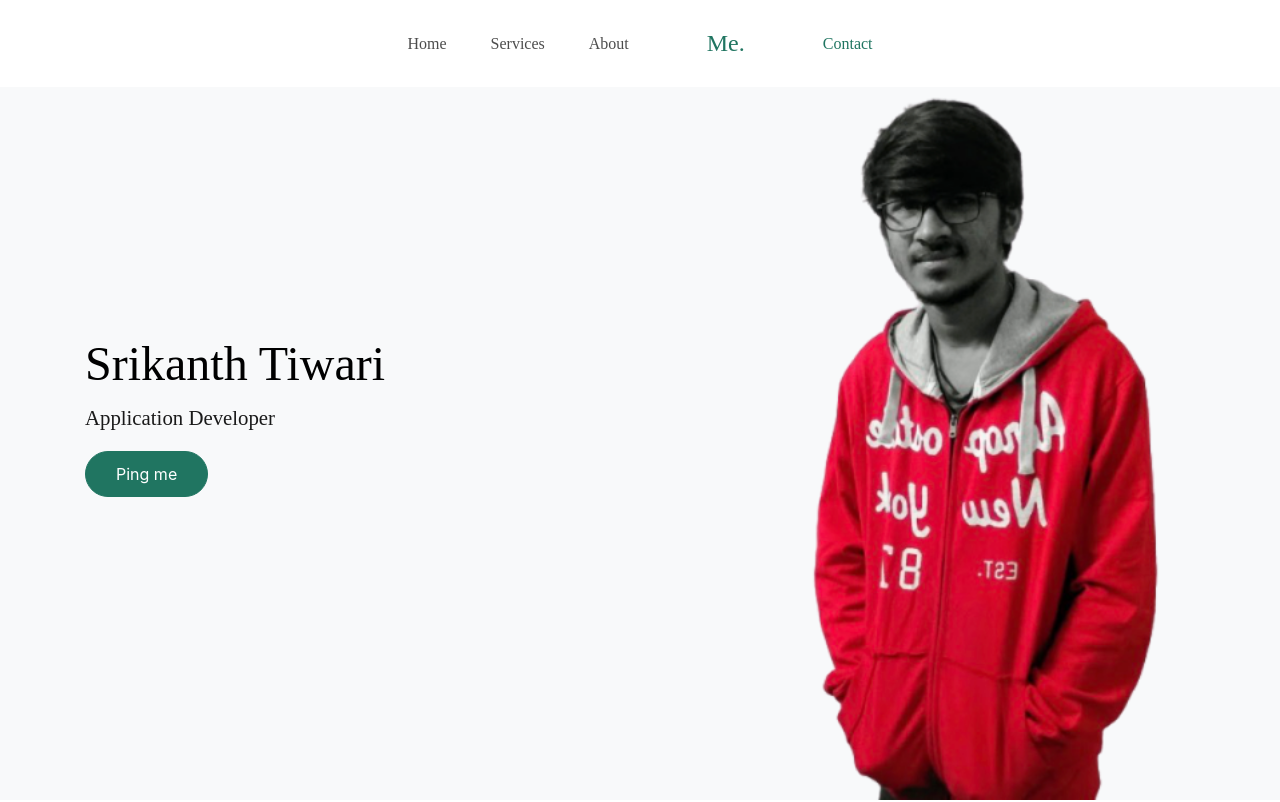
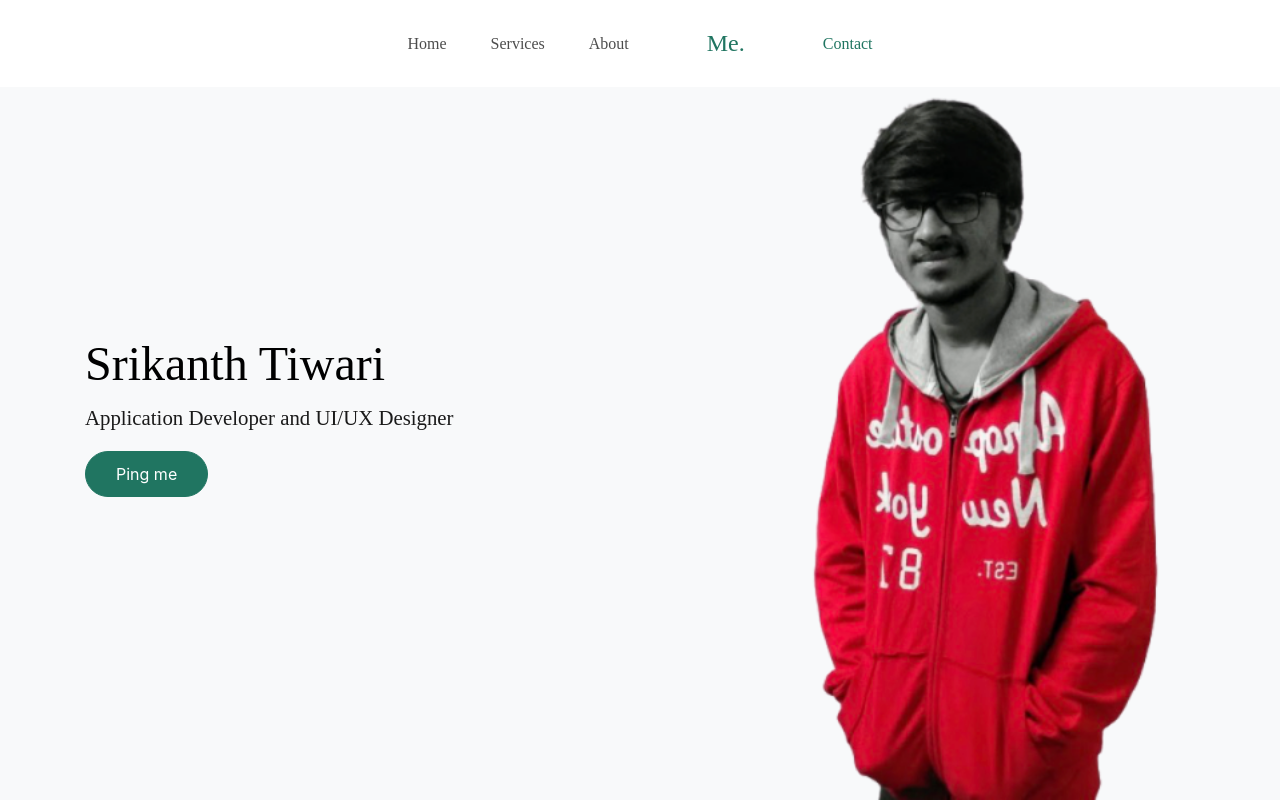
Before and after one commit to tiwarisrikanth/SrikanthTiwari, a plain HTML site: page index.html in a window 1280 px wide. Shown: the top 802 px of the page. Drawn offline with Linux system fonts and the light colour scheme; files whose address does not match are found by name; a web font is replaced by a local one.

Commit message:
Update index.html

```diff
--- a/index.html
+++ b/index.html
@@ -88,7 +88,7 @@
             <div class="row">
               <div class="col-lg-6">
                 <h1 class="text-black">Srikanth Tiwari</h1>
-                <p class="lead">Application Developer</p>
+                <p class="lead">Application Developer and UI/UX Designer</p>
                 <p><a href="https://www.linkedin.com/in/srikanth-tiwari-26b102145/" target="self" class="btn smoothscroll btn-primary">Ping me</a></p>
 
               </div>
```
